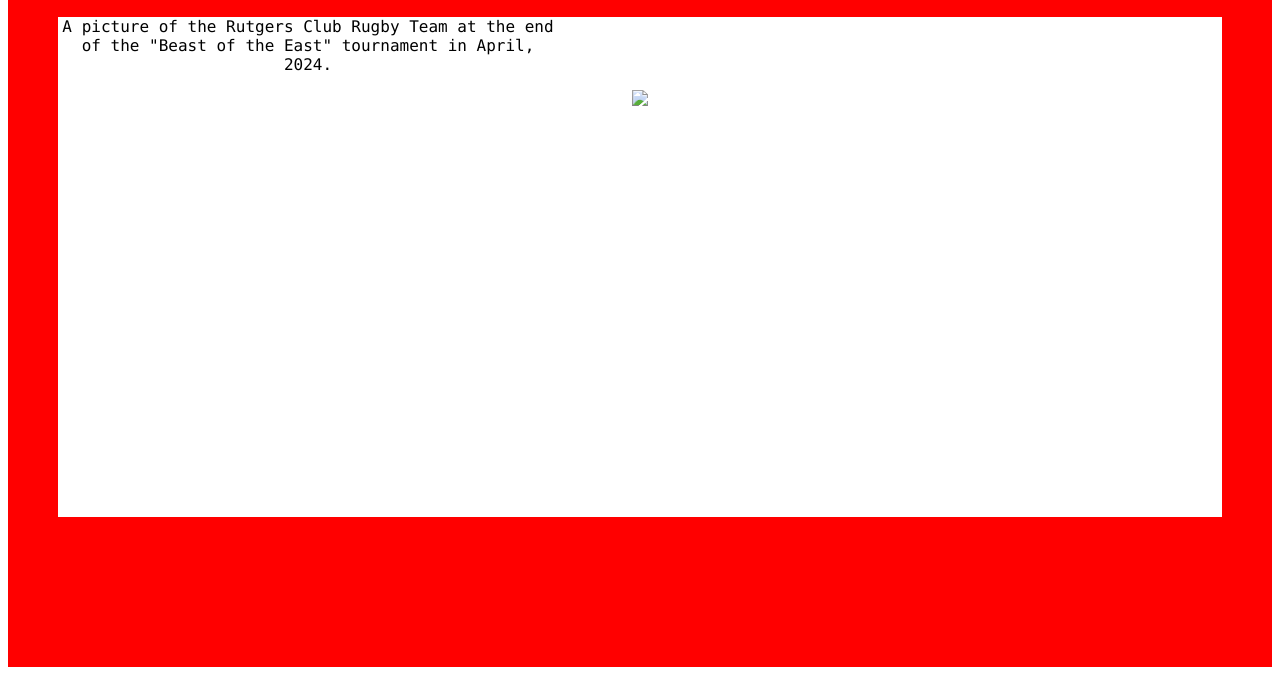
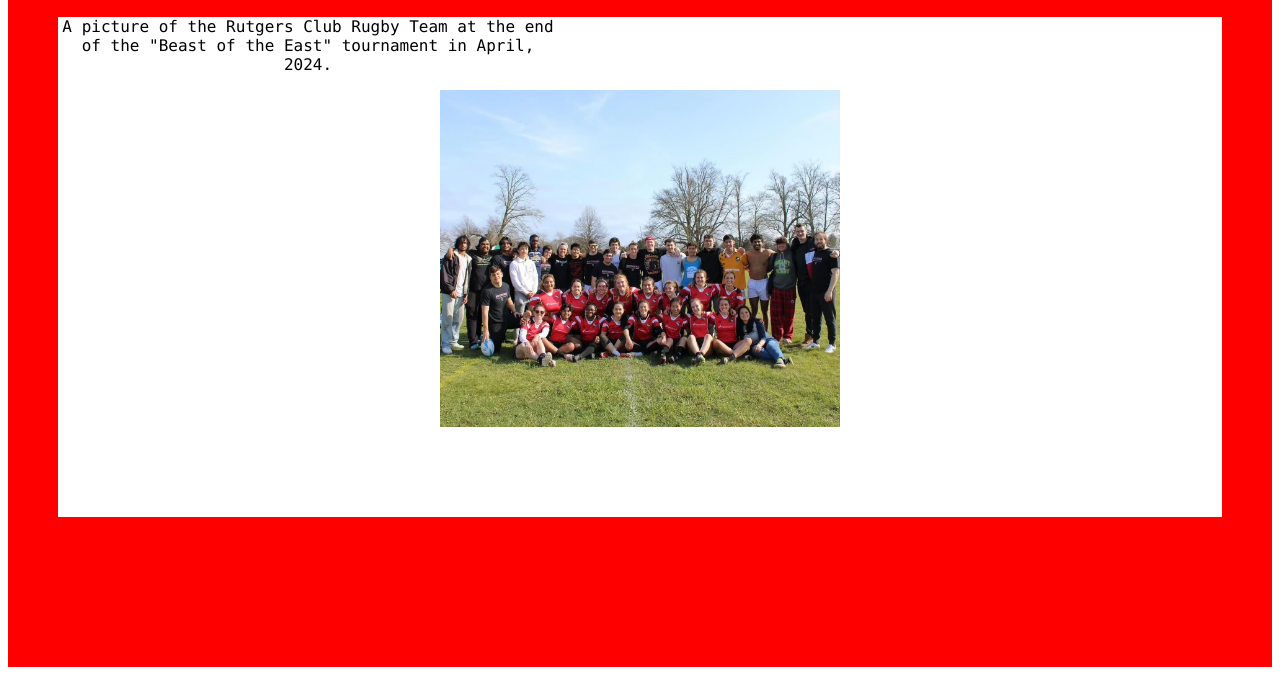
Before and after one commit to vikravish/my-website, a plain HTML site: page index.html in a window 1280 px wide. Both pictures are taken after a click on the button "Athletics". Shown: the part 170-845 px from the top of the page. Drawn offline with Linux system fonts and the light colour scheme.

```diff
--- a/index.html
+++ b/index.html
@@ -155,7 +155,7 @@ p .tabcontent {
       <main class="body">
         <p>A picture of the Rutgers Club Rugby Team at the end of the "Beast of the East" tournament in April, 2024.
         </p>
-        <img src="/Users/vik/Downloads/IMG_2084.jpeg"></img>
+        <img src="./IMG_2084.jpeg"></img>
       </main>
       <footer id="footer"></footer>
     </div>
```
Also changed, not shown: IMG_2084.jpeg (added), 1 other file.
